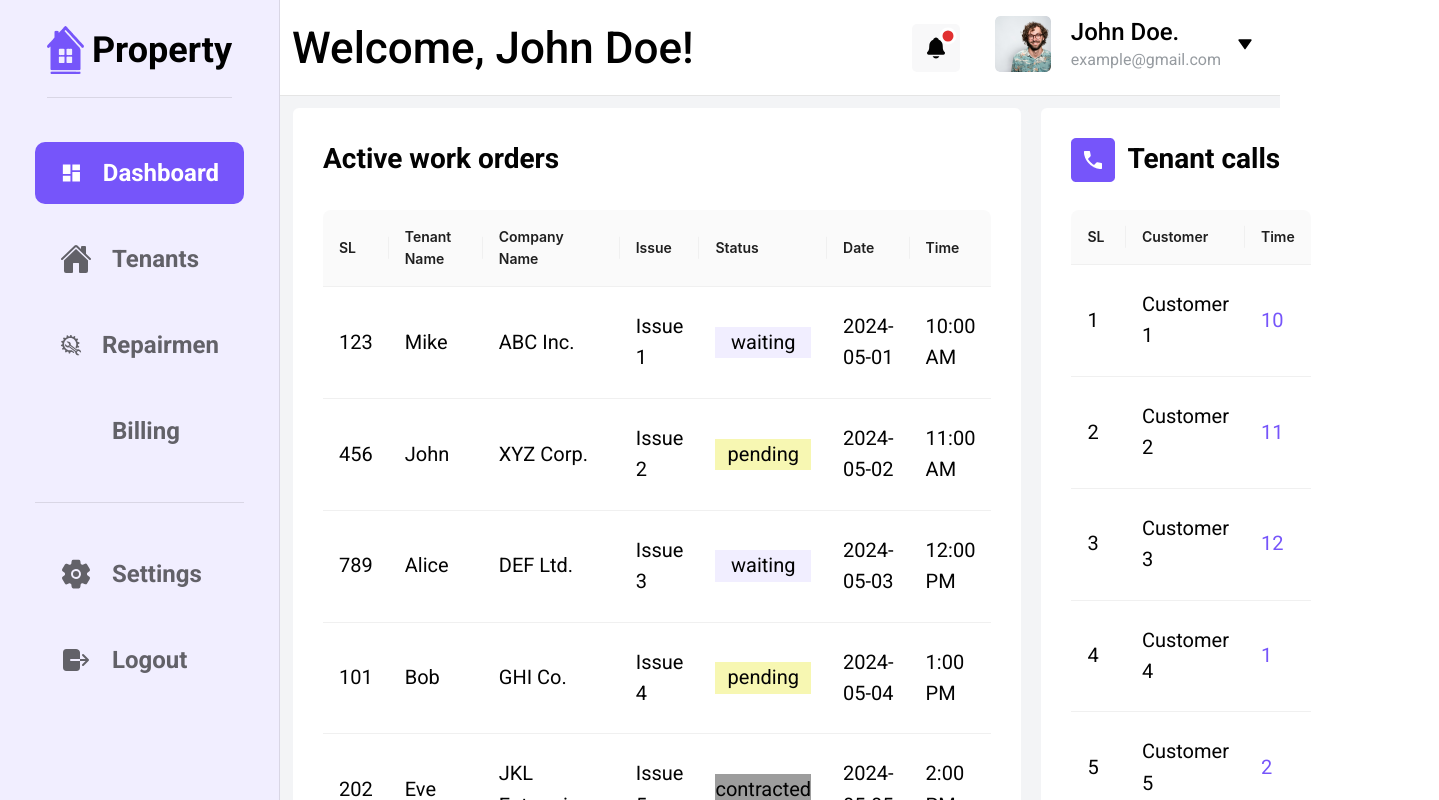
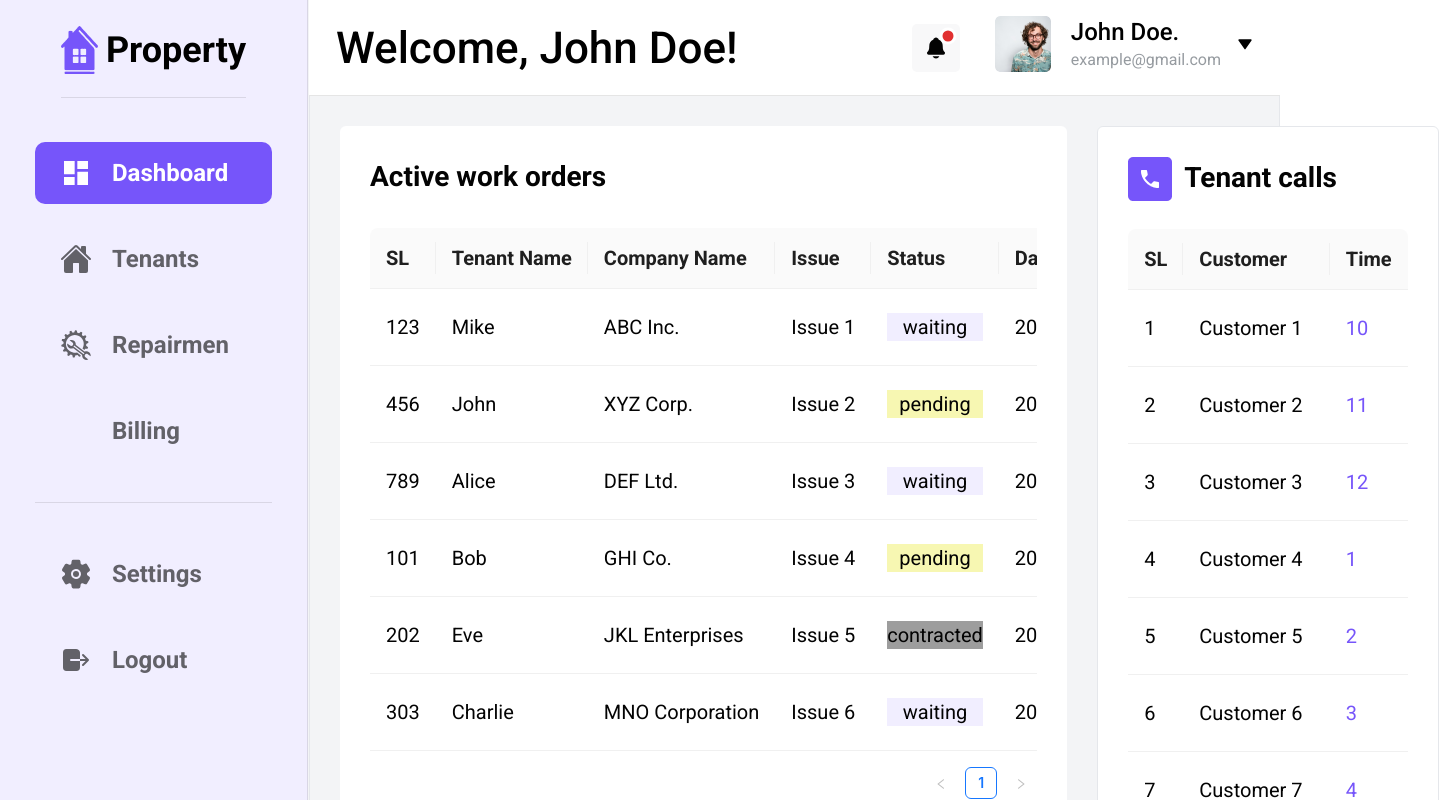
Before and after one commit to Mahedi-Hasan10/Aiprop, a Next.js app: page /admin/home in a window 1280 px wide. Shown: the top 800 px of the page, 1439 px wide, since content can reach past the window. Built offline with nearby package versions, Linux system fonts and the light colour scheme; some icons are missing; what tailwindcss-rtl would draw is missing.

Commit message:
header update

```diff
--- a/app/(dashboard)/admin/home/page.js
+++ b/app/(dashboard)/admin/home/page.js
@@ -102,28 +102,28 @@ const columns2 = [
 const AdminDashboard = () => {
   return (
     <div>
-      <div className="flex justify-between md:flex-row flex-col gap-5 container">
-        <div className="md:w-[80%]">
+      <div className="flex xl:flex-row flex-col xl:gap-[30px] gap-[10px] w-full ">
+        <div className="xl:w-[80%] w-full">
           <div className="px-[30px] pb-[21px] pt-[30px] bg-white rounded-md  h-fit w-full">
             <h3 className="text-[28px] font-semibold text-[#030303] mb-[30px]">
               Active work orders
             </h3>
             <Table
-              className="overflow-x-scroll"
+              className="overflow-x-scroll "
               dataSource={DataSource}
               columns={columns}
             />
           </div>
-          <div className="mt-4 flex lg:flex-row flex-col gap-[30px] border">
+          {/* <div className="mt-4 flex lg:flex-row flex-col gap-[30px] border">
             <div className="border flex justify-center lg:w-1/2 w-full">
               <PieChartComponent />
             </div>
             <div className=" border flex justify-center md:justify-start lg:w-1/2 w-full">
               <BarChartPage />
             </div>
-          </div>
+          </div> */}
         </div>
-        <div className="px-[30px] pb-[21px] pt-[30px] bg-white rounded-md">
+        <div className="px-[30px] pb-[21px] pt-[30px] bg-white rounded-md border  ">
           <div className="flex gap-3">
             <Image
               src="/images/call.png"
--- a/app/(dashboard)/admin/layout.js
+++ b/app/(dashboard)/admin/layout.js
@@ -6,15 +6,17 @@ import { GiAutoRepair } from "react-icons/gi";
 import { FaMoneyCheckDollar } from "react-icons/fa6";
 import { IoHome, IoLogOut, IoSettings } from "react-icons/io5";
 
+
+
 const Layout = ({ children }) => {
   return (
-    <div className="min-h-screen bg-gray-100">
+    <div className="min-h-screen bg-gray-100 font-roboto">
       <>
         {/* <UserContextProvider> */}
         <Sidebar title="Aiprop" menu={menu} />
         <Header title="Aiprop" />
-        <div className="content">
-          <div className="p-7">{children}</div>
+        <div className="content ">
+          <div className="md:ms-[44px] md:mt-[15px] xl:p-[30px] p-[10px] border  ">{children}</div>
         </div>
         {/* </UserContextProvider> */}
       </>
--- a/app/(dashboard)/components/common/button2.js
+++ b/app/(dashboard)/components/common/button2.js
@@ -5,7 +5,7 @@ const Button2 = ({ is_filled, classname, title, ...props }) => {
     <div>
       <button
         {...props}
-        className={`py-[13px] px-[90px] rounded-md ${
+        className={`py-[13px]  rounded-md w-full ${
           is_filled
             ? "bg-primary text-white hover:bg-#F1EEFF"
             : "bg-[#F1EEFF] text-primary hover:text-white hover:bg-primary"
--- a/app/(dashboard)/components/layout/header.js
+++ b/app/(dashboard)/components/layout/header.js
@@ -1,5 +1,5 @@
 //
-import { message, Dropdown, Space, Badge, Modal, Form, Input } from "antd";
+import { message, Dropdown, Space, Badge, Modal, Form, Input, Tooltip } from "antd";
 import { FaBars, FaCross } from "react-icons/fa";
 import { FiLock, FiLogOut, FiSettings, FiUser } from "react-icons/fi";
 import { usePathname, useRouter } from "next/navigation";
@@ -12,6 +12,10 @@ import { IoSearchOutline } from "react-icons/io5";
 import Button2 from "../common/button2";
 import { RxCross2 } from "react-icons/rx";
 import { BiSolidDownArrow } from "react-icons/bi";
+import { IoSettings } from "react-icons/io5";
+import { TiTick } from "react-icons/ti";
+
+
 
 const Header = ({ title }) => {
   const [show, setShow] = useState(true);
@@ -22,6 +26,7 @@ const Header = ({ title }) => {
   const extractedPath = pathname.slice(adminIndex + 7);
   const [open, setOpen] = useState(false);
   const [openProfile, setOpenProfile] = useState(false);
+
 
   const showModal = () => {
     setOpen(!open);
@@ -38,14 +43,16 @@ const Header = ({ title }) => {
 
   const items = [
     {
-      label: "Profile",
-      icon: <FiUser />,
+      label: "Setting",
+      icon: <IoSettings className="text-[36px]" />,
       key: "1",
+      tik: <TiTick className="text-[13px]" />,
       onClick: showProfileModal,
     },
     {
       label: "Logout",
-      icon: <FiLogOut />,
+      icon: <FiLogOut className="text-[36px]" />,
+      tik: <TiTick className="text-[13px] " />,
       key: "4",
       onClick: showModal,
     },
@@ -54,8 +61,8 @@ const Header = ({ title }) => {
     return str.charAt(0).toUpperCase() + str.slice(1);
   };
   return (
-    <header className="fixed left-0 md:left-[265px] md:px-3 top-0 right-0 md:h-[96px] bg-white transition-all duration-300 z-10 border-b-[1.5px] border-[#030303] border-opacity-10">
-      <div className="container flex justify-between items-center h-full md:py-[30px] px-[15px] py-4 flex-row-reverse md:flex-row gap-2 ">
+    <header className="fixed left-0 md:left-[309px] md:px-3 top-0 right-0 md:h-[96px] bg-white transition-all duration-300 z-10 border-b-[1.5px] border-[#030303] border-opacity-10">
+      <div className=" flex justify-between items-center h-full md:py-[30px] px-[15px] py-[22px] flex-row-reverse md:flex-row gap-2 ">
         <h2 className="capitalize xl:text-[44px] lg:text-2xl md:text-xl font-medium hidden md:block  ">
           {extractedPath === "home"
             ? " Welcome, John Doe!"
@@ -85,12 +92,16 @@ const Header = ({ title }) => {
                 <IoNotifications className="text-[#030303] text-2xl" />
               </Badge>
             </div>
-            <Dropdown
-              menu={{
-                items,
-              }}
-            >
-              <a onClick={(e) => e.preventDefault()}>
+            <Tooltip placement="bottomRight" color="#ffff" title={<div className="flex flex-col gap-4 py-4 w-[280px]">{items.map(item => (
+
+              <div onClick={item?.onClick} className="flex items-center gap-[74px] w-fit hover:px-[13px] hover:w-[232px]  group hover:bg-[#F1EEFF] duration-500 cursor-pointer py-[10px] rounded-[5px]
+                 ">
+                <h2 className="flex items-center group-hover:text-[#7655FA] gap-4 duration-500 text-[#030303]/60 font-normal"><span>{item?.icon}</span><span className="text-2xl">{item?.label}</span></h2>
+                <h2 className="group-hover:text-primary text-white duration-500 ">{item?.tik}</h2>
+              </div>
+
+            ))}</div>}>
+              <a >
                 <Space>
                   <div className="flex lg:gap-5 gap-2 items-center cursor-pointer">
                     <Image
@@ -114,7 +125,9 @@ const Header = ({ title }) => {
                   </div>
                 </Space>
               </a>
-            </Dropdown>
+            </Tooltip>
+
+
           </div>
           <div className="md:mt-8 md:hidden flex items-center gap-2 ">
             <Image
@@ -186,12 +199,12 @@ const Header = ({ title }) => {
                 className="px-4 py-4 font-semibold text-sm bg-white poss "
               />
             </Form.Item>
-            <div className="flex gap-[30px] mt-[60px] text-[28px] font-semibold w-full justify-center">
+            <div className="  mt-[60px] text-[28px] font-semibold w-full ">
               <Button2
                 title="Save"
                 is_filled={true}
                 onClick={showProfileModal}
-                classname="w-full"
+                classname="!w-full border h-fit"
               />
             </div>
           </Form>
--- a/app/(dashboard)/styles/app.scss
+++ b/app/(dashboard)/styles/app.scss
@@ -12,7 +12,7 @@ body {
   @apply max-w-[1542px];
 }
 .sidebar {
-  @apply w-0 overflow-y-scroll md:w-[280px] h-screen fixed left-0 z-10 top-0 bg-[#212121] transition-all duration-300;
+  @apply w-0 overflow-y-scroll md:w-[308px] h-screen fixed left-0 z-10 top-0 bg-[#212121] transition-all duration-300;
   scrollbar-width: none;
   -ms-overflow-style: none;
 }
@@ -219,13 +219,16 @@ body {
 }
 
 .ant-table-wrapper .ant-table-tbody > tr > td {
-  color: #030303 !important;
-  font-size: 20px !important;
-  font-family: "Roboto" !important;
-  padding-top: 24px !important;
-  padding-bottom: 24px !important;
+  @apply text-[#030303] lg:text-xl text-sm font-roboto  py-[24px]  #{!important}
+
 }
-.ant-table-wrapper .ant-table-thead > tr > td {
-  font-size: 20px;
-  color: #030303 !important;
+// .ant-table-wrapper .ant-table-thead > tr > td {
+//   font-size: 20px;
+//   color: #030303 !important;
+// }
+.ant-table-thead{
+  @apply lg:text-xl text-base   font-roboto #{!important}
 }
+.ant-table-cell{
+  @apply whitespace-nowrap #{!important}
+}
--- a/tailwind.config.js
+++ b/tailwind.config.js
@@ -3,7 +3,7 @@ module.exports = {
   content: ["./app/**/*.js"],
   theme: {
     fontFamily: {
-      poppins: ["Poppins", "sans-serif"],
+      roboto: ["Roboto"],
       jakarta: ["Plus Jakarta Sans", "sans-serif"],
     },
     extend: {
```
